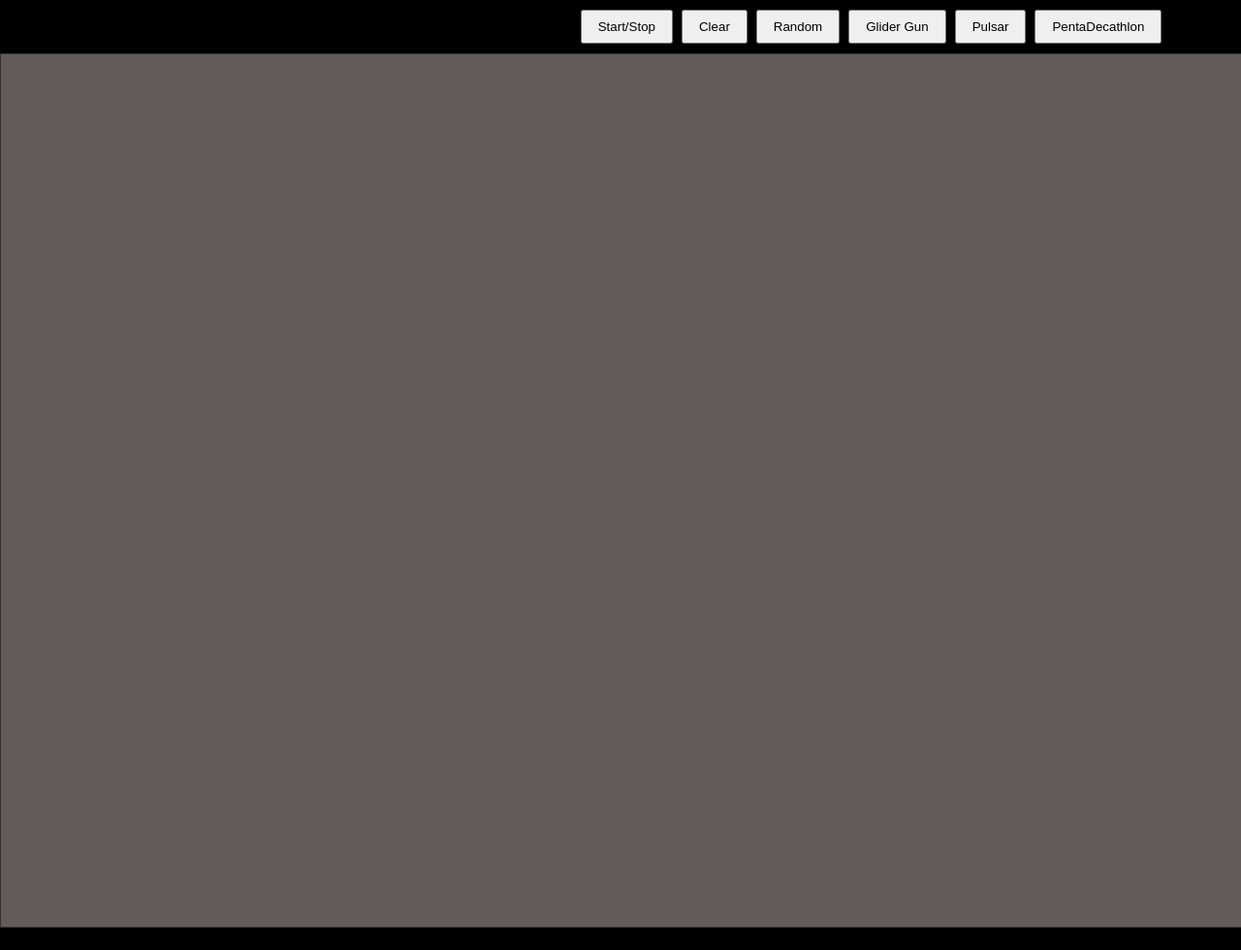
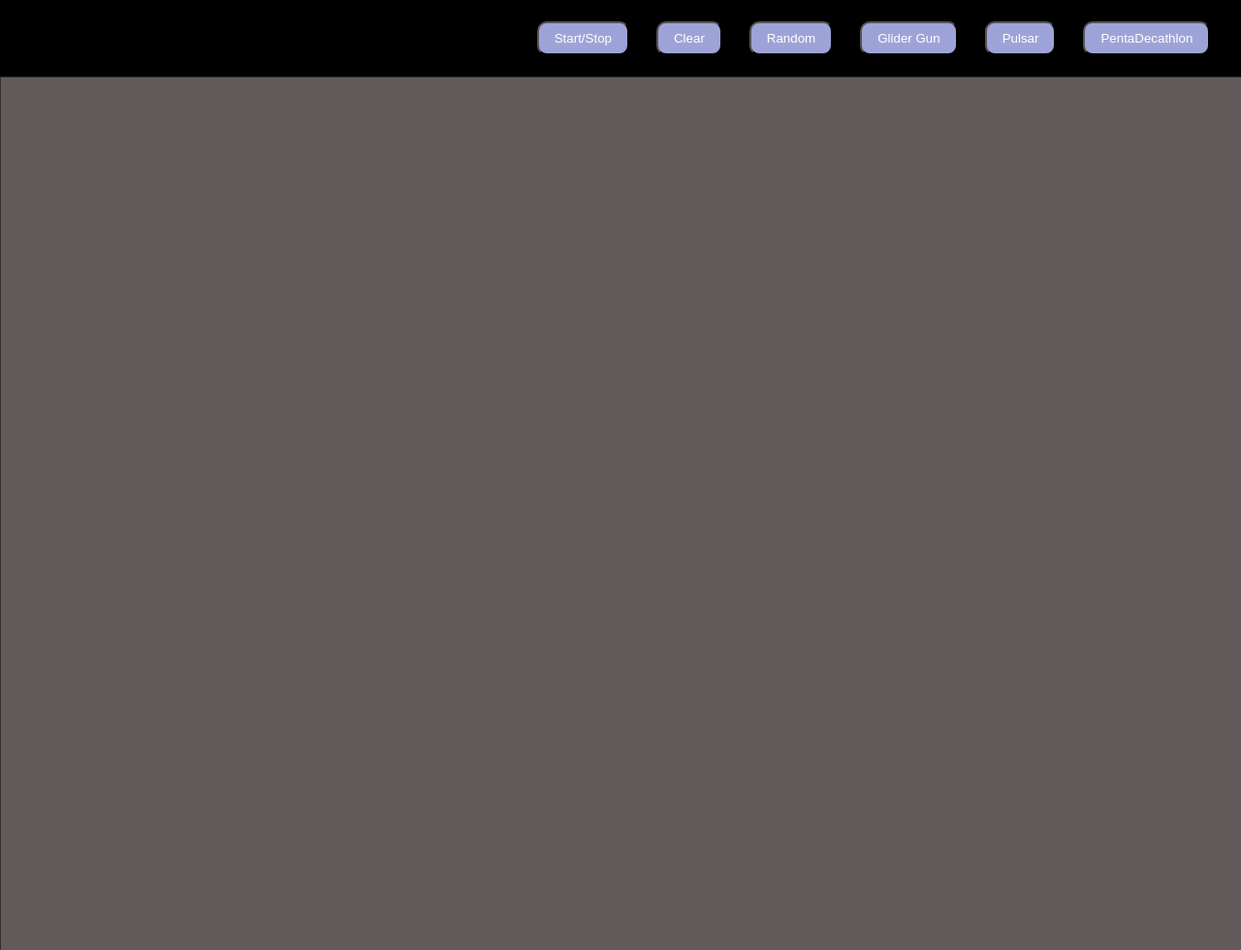
Before and after one commit to islam-heddi/convoy-game-of-life, a plain HTML site: page index.html in a window 1280 px wide. Shown: the top 980 px of the page at 97% size. Before the commit the page ends 957 px from the top, so only its background shows below. Drawn offline with Linux system fonts and the light colour scheme.

Commit message:
added some styles for the button

```diff
--- a/index.html
+++ b/index.html
@@ -30,6 +30,16 @@
             padding: 8px 16px;
             margin-right: 5px;
             cursor: celler;
+            margin: 12px;
+            background-color: rgb(158, 163, 215);
+            color: white;
+            border-radius: 10px;
+        }
+
+        button:hover{
+            box-shadow: -1px 17px 10px -1px rgba(194,196,102,0.75);
+            -webkit-box-shadow: -1px 17px 10px -1px rgba(194,196,102,0.75);
+            -moz-box-shadow: -1px 17px 10px -1px rgba(194,196,102,0.75);
         }
     </style>
 </head>
```
